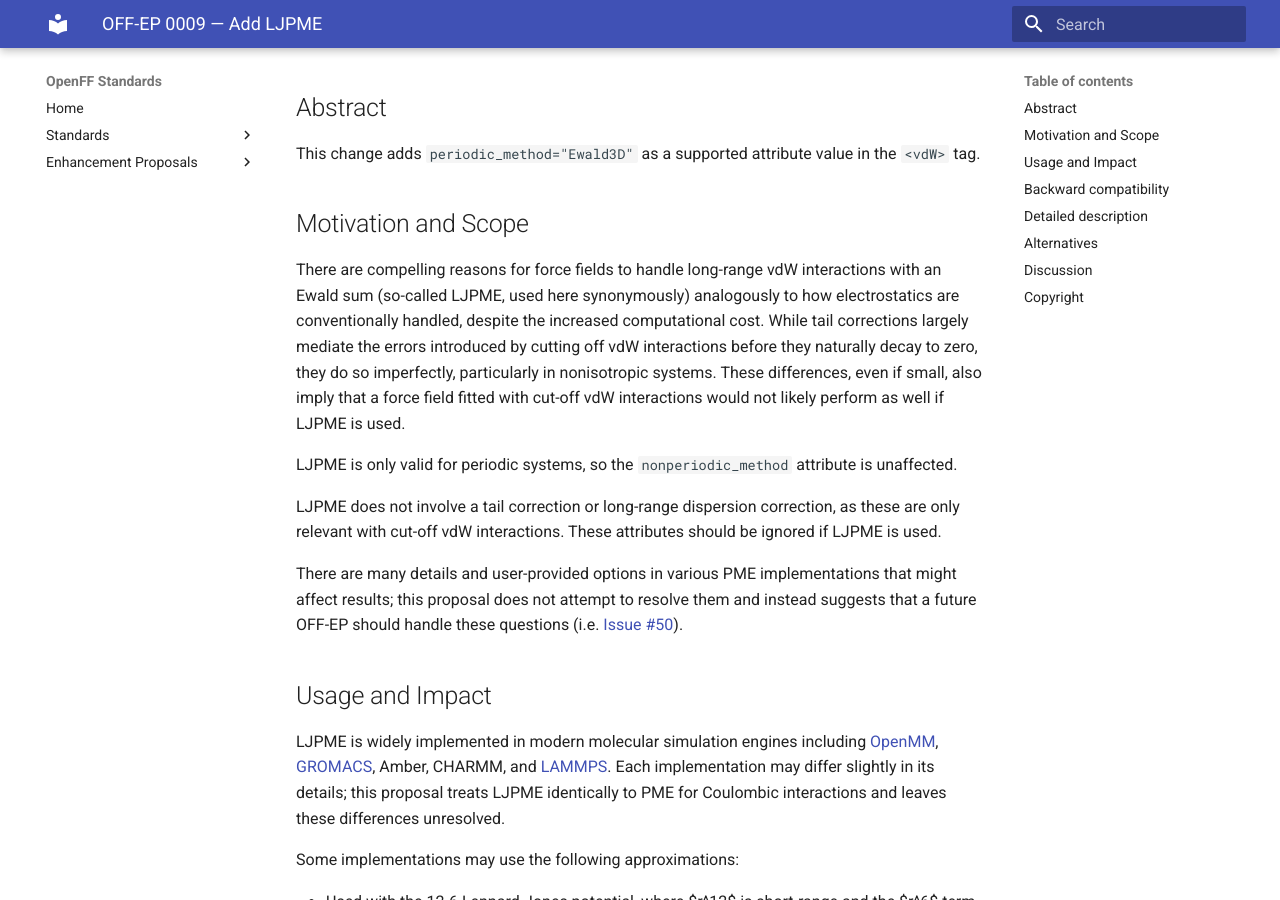
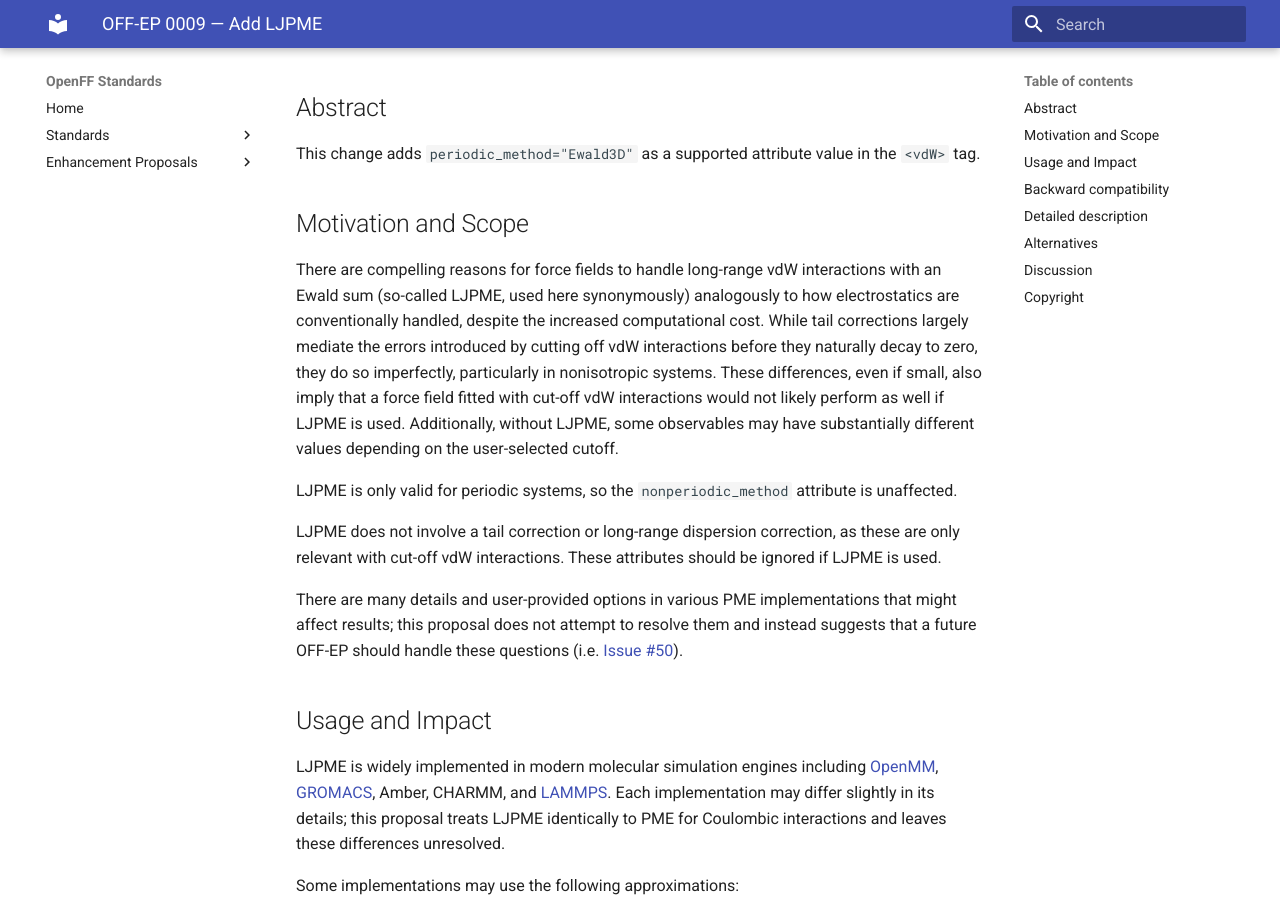
Before and after one commit to openforcefield/standards, an MkDocs documentation site: the page built from docs/enhancement-proposals/off-ep-0009.md, in a window 1280 px wide and 900 px high, scrolled down 482 px. Built offline with MkDocs 1.6.1 and Material for MkDocs 9.7.7, drawn with Linux system fonts in a browser that asks for light colours.

Commit message:
Make comparison to users tinkering with cutoff

```diff
--- a/docs/enhancement-proposals/off-ep-0009.md
+++ b/docs/enhancement-proposals/off-ep-0009.md
@@ -20,7 +20,7 @@ This change adds `periodic_method="Ewald3D"` as a supported attribute value in t
 
 ## Motivation and Scope
 
-There are compelling reasons for force fields to handle long-range vdW interactions with an Ewald sum (so-called LJPME, used here synonymously) analogously to how electrostatics are conventionally handled, despite the increased computational cost. While tail corrections largely mediate the errors introduced by cutting off vdW interactions before they naturally decay to zero, they do so imperfectly, particularly in nonisotropic systems. These differences, even if small, also imply that a force field fitted with cut-off vdW interactions would not likely perform as well if LJPME is used.
+There are compelling reasons for force fields to handle long-range vdW interactions with an Ewald sum (so-called LJPME, used here synonymously) analogously to how electrostatics are conventionally handled, despite the increased computational cost. While tail corrections largely mediate the errors introduced by cutting off vdW interactions before they naturally decay to zero, they do so imperfectly, particularly in nonisotropic systems. These differences, even if small, also imply that a force field fitted with cut-off vdW interactions would not likely perform as well if LJPME is used. Additionally, without LJPME, some observables may have substantially different values depending on the user-selected cutoff.
 
 LJPME is only valid for periodic systems, so the `nonperiodic_method` attribute is unaffected.
 
```
